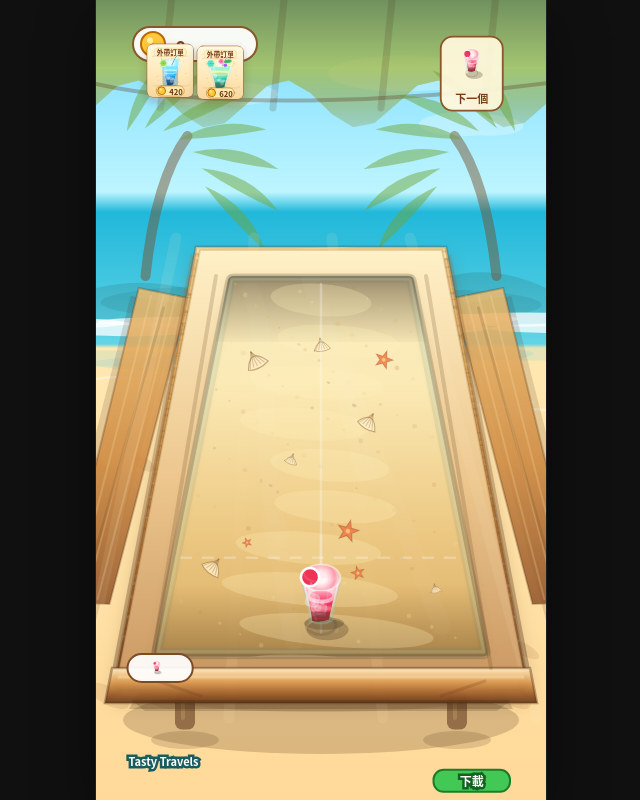
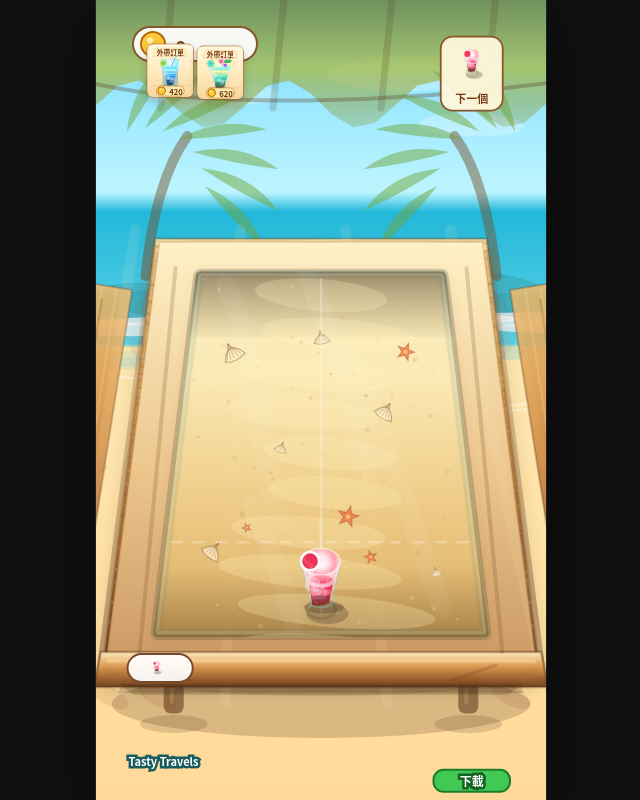
Before and after one commit to SeeleAIBot2/tasty-travels-replica-202605291244, a plain HTML site: page index.html in a window 1280 px wide. Shown: the whole page, without its empty margins (319-959 px from the left). Drawn offline with Linux system fonts and the light colour scheme; animation ran at ten frames a second.

Commit message:
Force refreshed original table view

```diff
--- a/game.js
+++ b/game.js
@@ -40,12 +40,12 @@
 
   function layoutTable(){
     const w=state.w,h=state.h, p=state.portrait;
-    // Original-style beach-table camera: table starts higher, with a broad near rail and strongly narrowed far edge.
-    table.top = h*0.315;
-    table.bottom = h*0.845;
-    table.launchY = h*0.755;
-    table.leftBottom = w*.060; table.rightBottom = w*.940;
-    table.leftTop = w*.240; table.rightTop = w*.760;
+    // Original-style beach-table camera: flatter high-angle view, broad tray, limited corridor feeling.
+    table.top = h*0.305;
+    table.bottom = h*0.825;
+    table.launchY = h*0.735;
+    table.leftBottom = w*.035; table.rightBottom = w*.965;
+    table.leftTop = w*.150; table.rightTop = w*.850;
   }
 
   function xBoundsAt(y){
@@ -328,10 +328,10 @@
     ctx.save();
     function sideBench(side){
       const sign=side==='left'?-1:1;
-      const xFar=side==='left'?topL-state.w*.145:topR+state.w*.145;
-      const xNear=side==='left'?botL-state.w*.135:botR+state.w*.135;
-      const innerFar=side==='left'?topL-state.w*.035:topR+state.w*.035;
-      const innerNear=side==='left'?botL-state.w*.030:botR+state.w*.030;
+      const xFar=side==='left'?topL-state.w*.205:topR+state.w*.205;
+      const xNear=side==='left'?botL-state.w*.185:botR+state.w*.185;
+      const innerFar=side==='left'?topL-state.w*.070:topR+state.w*.070;
+      const innerNear=side==='left'?botL-state.w*.058:botR+state.w*.058;
       const yFar=table.top+h*.045, yNear=table.bottom-h*.090;
       ctx.fillStyle='rgba(80,44,20,.16)';
       ctx.beginPath(); ctx.moveTo(xFar+sign*8,yFar+8); ctx.lineTo(innerFar+sign*8,yFar+16); ctx.lineTo(innerNear+sign*14,yNear+18); ctx.lineTo(xNear+sign*14,yNear+16); ctx.closePath(); ctx.fill();
@@ -393,7 +393,7 @@
     ctx.restore();
 
     // Inset glass/sand tabletop with a real wooden tray rim around the playable surface.
-    const frameX=state.w*.067, frameTop=state.h*.030, frameBot=state.h*.024;
+    const frameX=state.w*.090, frameTop=state.h*.034, frameBot=state.h*.028;
     const iTopL=topL+frameX*.82, iTopR=topR-frameX*.82, iBotL=botL+frameX, iBotR=botR-frameX, iTop=table.top+frameTop, iBot=table.bottom-frameBot;
     const sand=ctx.createLinearGradient(0,iTop,0,iBot);
     sand.addColorStop(0,'rgba(244,236,190,.76)'); sand.addColorStop(.28,'rgba(253,238,185,.82)'); sand.addColorStop(.68,'rgba(238,203,130,.80)'); sand.addColorStop(1,'rgba(220,177,98,.78)');
@@ -430,7 +430,7 @@
     drawPebble(lerp(iBotL,iBotR,.50),lerp(iTop,iBot,.86),.28,'rgba(132,103,72,.17)');
     ctx.globalAlpha=1;
     // Broad diagonal glass highlights, not grid lines.
-    ctx.globalAlpha=.045; ctx.strokeStyle='rgba(255,255,255,.50)'; ctx.lineWidth=18; ctx.lineCap='round';
+    ctx.globalAlpha=.090; ctx.strokeStyle='rgba(255,255,255,.58)'; ctx.lineWidth=20; ctx.lineCap='round';
     [[.12,.04,.38,.68],[.44,.00,.64,.55],[.62,.24,.86,.92],[.22,.64,.42,.96]].forEach(([a,b,c,d],idx)=>{ ctx.beginPath(); ctx.moveTo(lerp(iTopL,iTopR,a),lerp(iTop,iBot,b)); ctx.bezierCurveTo(lerp(iTopL,iTopR,(a+c)/2),lerp(iTop,iBot,b+.16),lerp(iBotL,iBotR,(a+c)/2+.06),lerp(iTop,iBot,d-.14),lerp(iBotL,iBotR,c),lerp(iTop,iBot,d)); ctx.stroke(); });
     // Original-style aiming guides: one center line and one dashed horizontal threshold.
     ctx.globalAlpha=.32; ctx.strokeStyle='rgba(255,255,255,.80)'; ctx.lineWidth=2.5; ctx.setLineDash([]);
--- a/index.html
+++ b/index.html
@@ -4,10 +4,10 @@
   <meta charset="utf-8" />
   <meta name="viewport" content="width=device-width, initial-scale=1, maximum-scale=1, user-scalable=no" />
   <title>Tasty Travels - Merge Slide Replica</title>
-  <link rel="stylesheet" href="style.css" />
+  <link rel="stylesheet" href="style.css?v=original-view-20260530-2" />
 </head>
 <body>
   <canvas id="game"></canvas>
-  <script src="game.js"></script>
+  <script src="game.js?v=original-view-20260530-2"></script>
 </body>
 </html>
```
